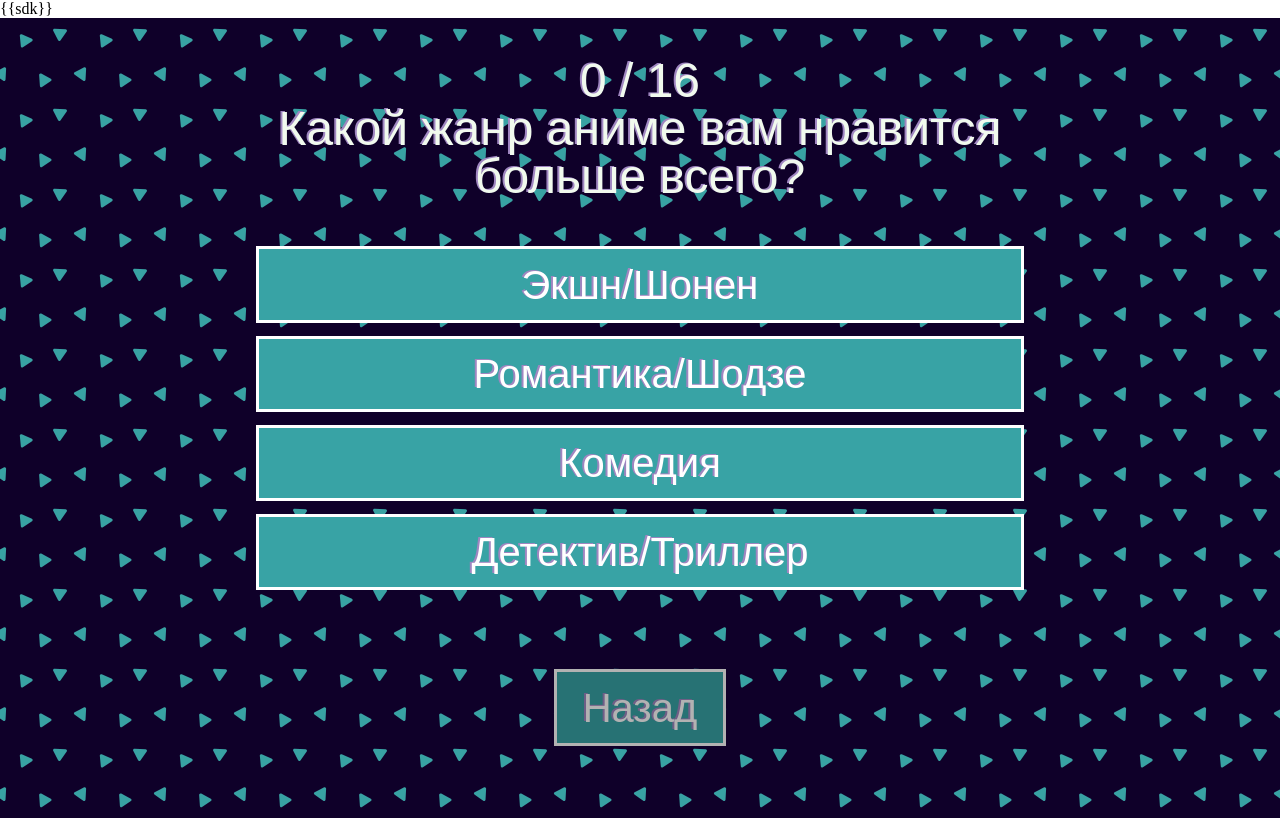
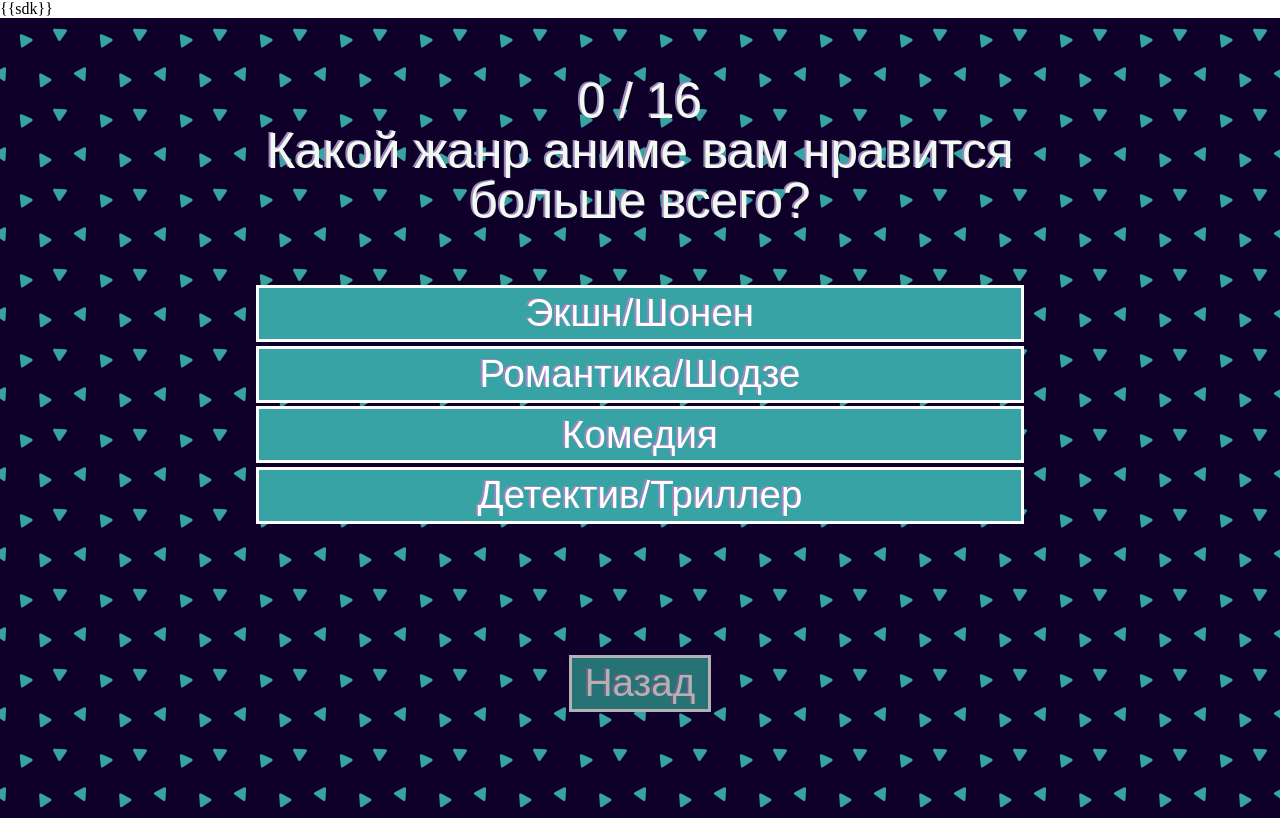
Before and after one commit to yhdgms1/anime-boyfriend, a Svelte app: page / in a window 1280 px wide. Both pictures are taken after a click on the button "Играть". Built offline with nearby package versions, Linux system fonts and the light colour scheme; a web font is replaced by a local one.

Commit message:
fix sizings

```diff
--- a/src/lib/components/Button.svelte
+++ b/src/lib/components/Button.svelte
@@ -18,10 +18,10 @@
 <style>
   button {
     padding: 0.8rem 1.6rem;
-    margin: 0.3rem 0;
+    margin-bottom: 0.3rem;
 
-    font-size: 1.4rem;
-    line-height: 2rem;
+    font-size: var(--font-base);
+    line-height: 1;
 
     text-align: center;
 
@@ -46,28 +46,9 @@
     outline: none;
   }
 
-  @media (min-width: 1024px) {
-    button {
-      font-size: 2rem;
-      line-height: 1;
-    }
-  }
-
   .choice {
     padding: 0.4rem 0.8rem;
-    margin: 0.2rem 0;
-
-    line-height: 1rem;
-  }
-
-  @media (min-width: 1024px) {
-    .choice {
-      padding: 1.2rem 1.6rem;
-      margin: 0.4rem 0;
-
-      font-size: 2.5rem;
-      line-height: 2rem;
-    }
+    margin-bottom: 0.2rem;
   }
 
   .glow::before {
--- a/src/routes/Game.svelte
+++ b/src/routes/Game.svelte
@@ -116,8 +116,8 @@
   .question, .progress, .boyfriend {
     padding: 0 0.2rem;
 
-    font-size: 1.6rem;
-    line-height: 1.6rem;
+    font-size: var(--font-heading);
+    line-height: 1;
 
     text-align: center;
   }
@@ -148,7 +148,7 @@
   }
 
   .base--boyfriend > img {
-    max-height: 60vh;
+    max-height: 55vh;
     max-width: 80vw;
   }
 
@@ -167,9 +167,6 @@
 
   @media (min-width: 1024px) {
     .question, .progress, .boyfriend {
-      font-size: 3rem;
-      line-height: 1;
-
       max-width: 60vw;
     }
 
--- a/src/routes/Home.svelte
+++ b/src/routes/Home.svelte
@@ -35,18 +35,11 @@
   h1 {
     padding: 0 0.2rem;
 
-    font-size: 2.75rem;
-    line-height: 2.5rem;
+    font-size: var(--font-heading);
+    line-height: 1;
 
     text-align: center;
 
     text-shadow: -3px -2px 2px #9f86c0;
   }
-
-  @media (min-width: 1024px) {
-    h1 {
-      font-size: 4.5rem;
-      line-height: 1;
-    }
-  }
 </style>
```
Also changed, not shown: src/App.svelte (+5 -2 lines).
